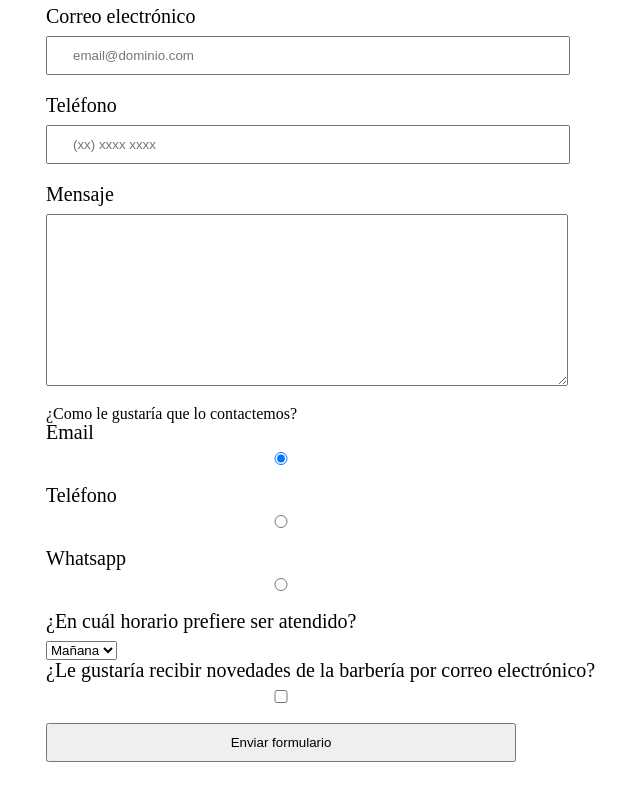
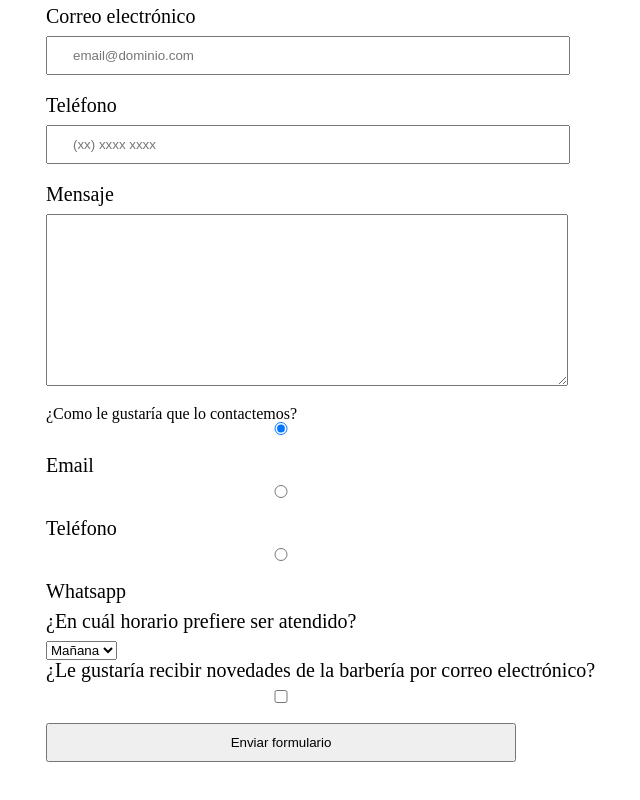
Before and after one commit to Iara-Pou/HTML5-CSS3-Alura, a plain HTML site: page contacto.html in a window 1280 px wide. Shown: the part 416-1216 px from the top of the page, without its empty margins (124-764 px from the left). Drawn offline with Linux system fonts and the light colour scheme.

Commit message:
Acomoda inputs radio y labels
Con el fin de que aparezca primero el círculo del input y la palabra al lado, incluye el input adentro del label.

```diff
--- a/contacto.html
+++ b/contacto.html
@@ -41,14 +41,11 @@
 
             <div>
                 <p>¿Como le gustaría que lo contactemos?</p>
-                <label for="contacto-email">Email</label>
-                <input type="radio" value="email" name="contacto" id="contacto-email" checked>
+                <label for="contacto-email"> <input type="radio" value="email" name="contacto" id="contacto-email" checked>Email</label>
 
-                <label for="contacto-telefono">Teléfono</label>
-                <input type="radio" value="telefono" name="contacto" id="contacto-telefono">
+                <label for="contacto-telefono"><input type="radio" value="telefono" name="contacto" id="contacto-telefono">Teléfono</label>
 
-                <label for="contacto-whatsapp">Whatsapp</label>
-                <input type="radio" value="whatsapp" name="contacto" id="contacto-whatsapp">
+                <label for="contacto-whatsapp"><input type="radio" value="whatsapp" name="contacto" id="contacto-whatsapp">Whatsapp</label>
             </div>
 
             <label for="horario">¿En cuál horario prefiere ser atendido?</label>
```
